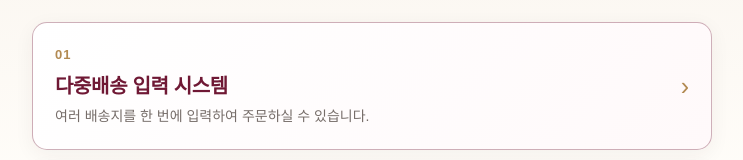
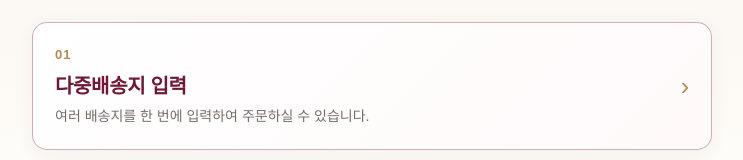
Before and after one commit to BRFTA/order, a plain HTML site: page index.html in a window 1280 px wide. Shown: the part 246-406 px from the top of the page, without its empty margins (268-1011 px from the left). Drawn offline with Linux system fonts and the light colour scheme.

Commit message:
Update title for multi-delivery input section

```diff
--- a/index.html
+++ b/index.html
@@ -102,7 +102,7 @@
     <section class="choices" aria-label="주문 방법 선택">
       <a class="choice primary" href="./multi/">
         <span class="number">01</span>
-        <span class="title">다중배송 입력 시스템</span>
+        <span class="title">다중배송지 입력</span>
         <span class="desc">여러 배송지를 한 번에 입력하여 주문하실 수 있습니다.</span>
         <span class="arrow" aria-hidden="true">›</span>
       </a>
```
